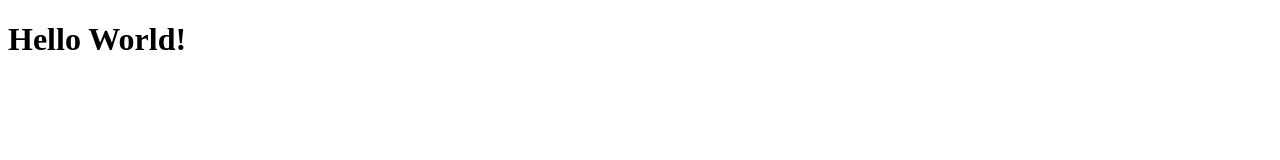
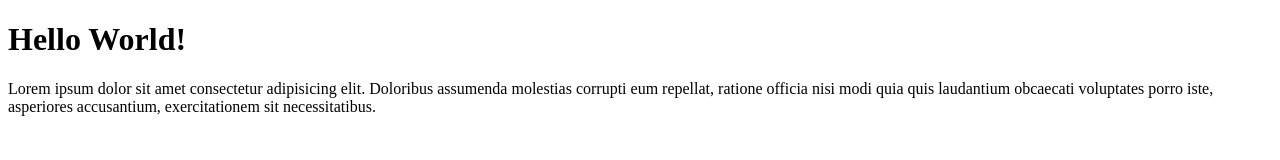
Before and after one commit to muhammadegoghani/cegoong-git-tes, a plain HTML site: page index.html in a window 1280 px wide. Drawn offline with Linux system fonts and the light colour scheme.

Commit message:
menambahkan pragraf

```diff
--- a/index.html
+++ b/index.html
@@ -8,5 +8,6 @@
 </head>
 <body>
     <h1>Hello World! </h1>
+    <p>Lorem ipsum dolor sit amet consectetur adipisicing elit. Doloribus assumenda molestias corrupti eum repellat, ratione officia nisi modi quia quis laudantium obcaecati voluptates porro iste, asperiores accusantium, exercitationem sit necessitatibus.</p>
 </body>
 </html>
```
